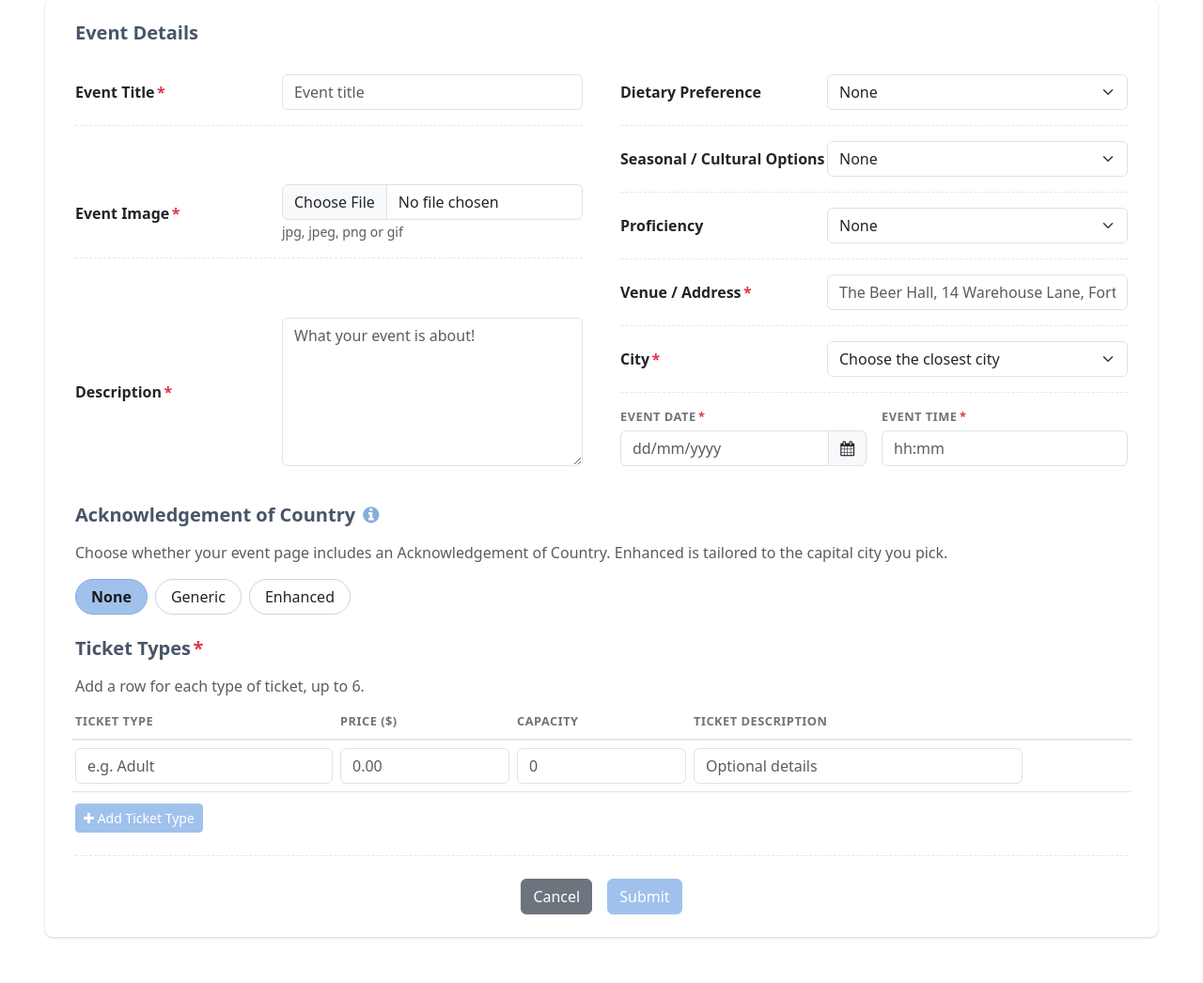
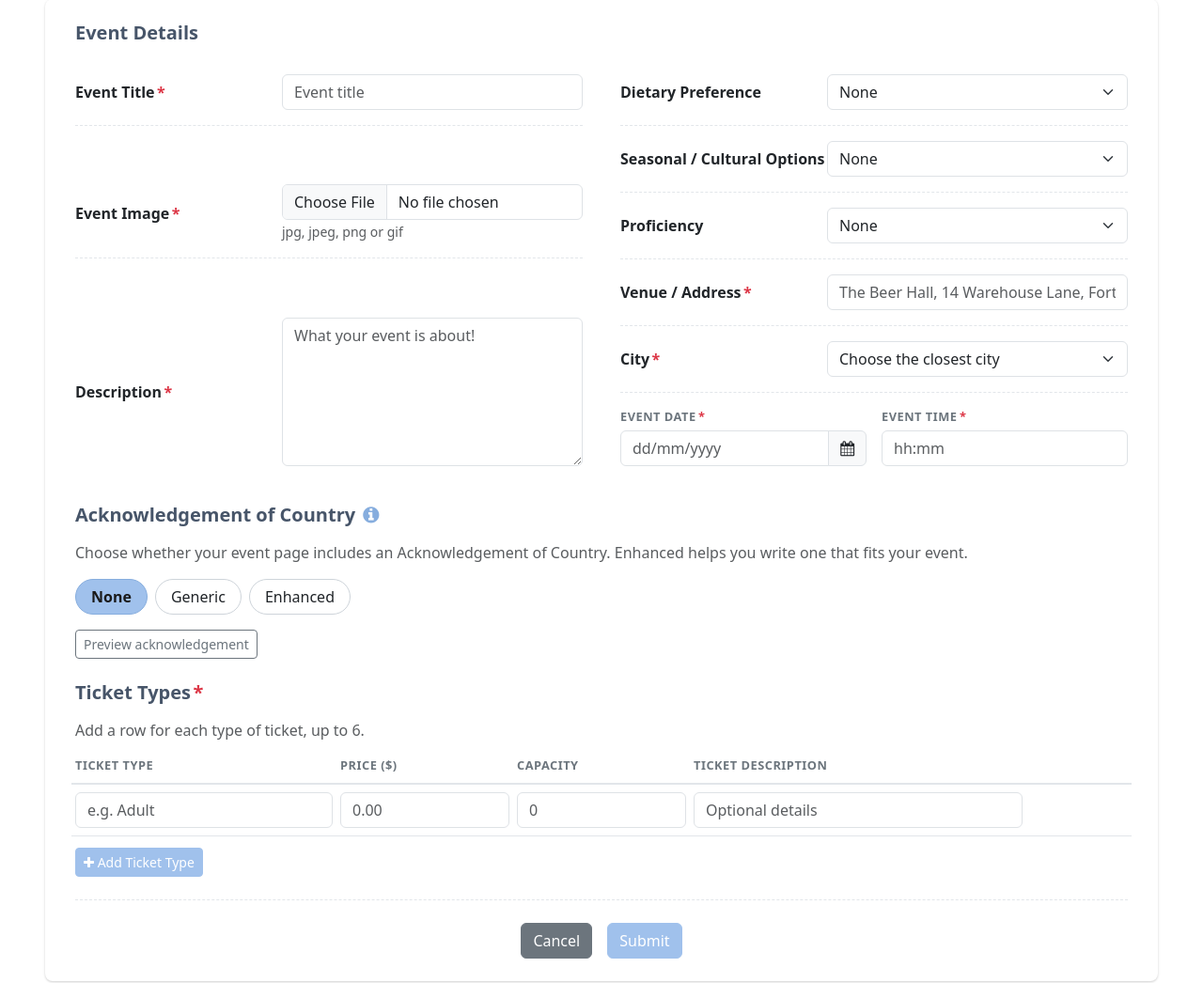
Before and after one commit to ctrl-alt-decay/IAB207-Ryan-Group-5-A2, a Flask app: page /create-event in a window 1280 px wide. Shown: the part 195-1241 px from the top of the page at 94% size. Run offline with Flask 3, Linux system fonts and the light colour scheme; the visitor is signed in with stand-in values (Sample User, id 1); data comes from the database, SQL or seed files in the repository; some libraries are stand-ins or nearby versions.

Commit message:
Turn the Enhanced acknowledgement into a guided builder (#6)
Enhanced no longer shows a fixed paragraph per city. The creator works
through three short steps:
1. Where is the event: each capital shows its Traditional Custodians
   and a source; "Other" links to the AIATSIS map, Whose Country am I
   on? and Know Your Country, and the creator types the custodians in.
2. How the event connects to Country (required).
3. An optional commitment, plus "Pay respects to Elders".
An Avoid box sits beside the steps, and "Preview acknowledgement" shows
the statement the answers give without saving. The event page shows
the statement built from the saved answers.

Saving refuses an empty connection, missing custodians for "Other", and
the word "welcome", since only Traditional Owners give a Welcome to
Country. The answers are stored in four new Event columns, which the
app adds to existing databases on startup.

The custodian names, their sources and the Generic text are still
placeholders, in EventForm.CAPITAL_CUSTODIANS / CUSTODIAN_SOURCES /
GENERIC_ACK_PREVIEW. The tooltip's Welcome to Country wording now
matches Reconciliation Australia: Traditional Owners, or people they've
given permission to.

```diff
--- a/a2_group5/epicurean/forms.py
+++ b/a2_group5/epicurean/forms.py
@@ -1,6 +1,7 @@
 # WTForms classes. Each is validated server-side in its route with
 # validate_on_submit(), which also checks the CSRF token that {{ form.hidden_tag() }}
 # puts into the template. Error messages here are what the user sees.
+import re
 from datetime import date
 
 from flask_wtf import FlaskForm
@@ -140,13 +141,20 @@ class EventForm(FlaskForm):
     PROFICIENCY = ['None', 'Beginner', 'Intermediate', 'Expert', 'Foodie',
                    'Chef', 'Family Friendly']
 
-    # Acknowledgement of Country (#6). Only the choice is saved: the type, plus
-    # the capital city when the type is Enhanced. These preview lines are
-    # PLACEHOLDER wording until the real acknowledgement copy is written.
+    # Acknowledgement of Country (#6). Generic is one fixed statement. Enhanced
+    # is a guided builder: the creator picks where the event is, says how it
+    # connects to Country and (optionally) a commitment, and the statement is
+    # put together from their answers (views.compose_acknowledgement).
     CAPITAL_CITIES = ['Sydney', 'Melbourne', 'Brisbane', 'Perth', 'Adelaide',
                       'Hobart', 'Darwin', 'Canberra', 'Other']
     GENERIC_ACK_PREVIEW = 'GENERIC ACKNOWLEDGEMENT OF COUNTRY PLACEHOLDER TEXT'
-    ENHANCED_ACK_PREVIEW = 'ENHANCED ACKNOWLEDGEMENT OF COUNTRY PLACEHOLDER TEXT for {}'
+    # PLACEHOLDERS - to be filled in from research: each capital's Traditional
+    # Custodians as they should be named in a statement ("the ... people"),
+    # and the source that name came from, so the claim can be checked.
+    CAPITAL_CUSTODIANS = {city: '[{} Traditional Custodians - placeholder]'.format(city)
+                          for city in CAPITAL_CITIES if city != 'Other'}
+    CUSTODIAN_SOURCES = {city: '[source - placeholder]'
+                         for city in CAPITAL_CITIES if city != 'Other'}
 
     title = StringField("Event Title", validators=[
         DataRequired('Enter an event title'), Length(max=150)])
@@ -187,8 +195,18 @@ class EventForm(FlaskForm):
                                       choices=['None', 'Generic', 'Enhanced'])
     # No city is fine unless the type is Enhanced, so the usual "must be one of
     # the choices" check is off and validate_acknowledgement_city does it instead
-    acknowledgement_city = RadioField("Capital City", choices=CAPITAL_CITIES,
+    acknowledgement_city = RadioField("Where is your event?", choices=CAPITAL_CITIES,
                                       validate_choice=False)
+    # The rest of the Enhanced builder. Only used when the type is Enhanced;
+    # the validate_ methods below decide what's required. (No Optional() here:
+    # on an empty field it would skip those validate_ methods too.)
+    acknowledgement_custodians = StringField("Traditional Custodians", validators=[
+        Length(max=255)])
+    acknowledgement_connection = TextAreaField("How does your event connect to Country?",
+                                               validators=[Length(max=600)])
+    acknowledgement_commitment = StringField("A commitment", validators=[
+        Length(max=255)])
+    acknowledgement_elders = BooleanField("Pay respects to Elders", default=True)
 
     ticket_types = FieldList(FormField(TicketTypeForm),
                              min_entries=TICKET_ROWS, max_entries=TICKET_ROWS)
@@ -201,7 +219,36 @@ class EventForm(FlaskForm):
 
     def validate_acknowledgement_city(self, field):
         if self.acknowledgement_type.data == 'Enhanced' and field.data not in self.CAPITAL_CITIES:
-            raise ValidationError('Choose a capital city for the Enhanced acknowledgement')
+            raise ValidationError('Choose where your event is for the Enhanced acknowledgement')
+
+    def _enhanced(self):
+        return self.acknowledgement_type.data == 'Enhanced'
+
+    @staticmethod
+    def _no_welcome(field):
+        # only Traditional Owners (or people they've given permission to) can
+        # give a Welcome to Country, so an Acknowledgement shouldn't "welcome"
+        if field.data and re.search(r'\bwelcom', field.data, re.IGNORECASE):
+            raise ValidationError('Leave out "welcome" - only Traditional Owners can give '
+                                  'a Welcome to Country')
+
+    def validate_acknowledgement_custodians(self, field):
+        if not self._enhanced():
+            return
+        if self.acknowledgement_city.data == 'Other' and not (field.data or '').strip():
+            raise ValidationError("Enter the Traditional Custodians of your event's location")
+        self._no_welcome(field)
+
+    def validate_acknowledgement_connection(self, field):
+        if not self._enhanced():
+            return
+        if not (field.data or '').strip():
+            raise ValidationError('Say how your event connects to Country')
+        self._no_welcome(field)
+
+    def validate_acknowledgement_commitment(self, field):
+        if self._enhanced():
+            self._no_welcome(field)
 
     def validate_ticket_types(self, field):
         rows = [entry.form for entry in field.entries if not entry.form.is_blank()]
--- a/a2_group5/epicurean/templates/listevent.html
+++ b/a2_group5/epicurean/templates/listevent.html
@@ -205,7 +205,7 @@
                radio (see "Acknowledgement of Country" in style.css). That only
                works because each radio input sits directly before its label and
                the blocks it controls - don't wrap the inputs in other elements. #}
-            <div class="ack-heading">
+            <div class="ack-heading scroll-target" id="ackSection">
                 <h2 class="section-heading mb-0" id="ackHeading">Acknowledgement of Country</h2>
                 <div class="info-icon" tabindex="0" role="button"
                     aria-label="About Acknowledgement of Country" aria-describedby="ackInfo">
@@ -219,13 +219,14 @@
                             Australians that reconciliation depends on.</p>
                         <p class="mb-0"><strong>Not a Welcome to Country</strong> Anyone, of any
                             background, can give an Acknowledgement of Country. A Welcome to Country can
-                            only be delivered by a Traditional Owner or Elder of that specific Country,
-                            formally welcoming visitors onto their land.</p>
+                            only be given by Traditional Owners, or Aboriginal and Torres Strait Islander
+                            people they've given permission to, because only Traditional Custodians can
+                            welcome visitors onto their Country.</p>
                     </div>
                 </div>
             </div>
             <p class="text-muted">Choose whether your event page includes an Acknowledgement of
-                Country. Enhanced is tailored to the capital city you pick.</p>
+                Country. Enhanced helps you write one that fits your event.</p>
 
             <div class="ack-picker" role="group" aria-labelledby="ackHeading">
                 {% for choice in form.acknowledgement_type %}
@@ -239,25 +240,97 @@
                     {{ form.GENERIC_ACK_PREVIEW }}
                 </div>
 
-                {# shown when Enhanced is checked. Every city has its own preview,
-                   shown only while that city is checked. #}
+                {# shown when Enhanced is checked: a guided builder. The creator
+                   answers a few short prompts and the statement is put together
+                   from their answers (views.compose_acknowledgement), so it fits
+                   their event rather than being a fixed paragraph. Each city's
+                   box (custodians + source) shows only while that city is checked. #}
                 <fieldset class="ack-enhanced">
-                    <legend class="event-filter-label">{{ form.acknowledgement_city.label.text }}<span
+                    <legend class="event-filter-label">1. {{ form.acknowledgement_city.label.text }}<span
                             class="event-form-required">*</span></legend>
+                    <div class="row g-4">
+                        <div class="col-12 col-lg-8">
                             <div class="ack-picker">
                                 {% for choice in form.acknowledgement_city %}
                                 {{ choice(class="ack-radio") }}
                                 {{ choice.label(class="ack-pill") }}
                                 <div class="ack-preview ack-city-preview">
-                            <span class="event-filter-label">Preview</span>
-                            {{ form.ENHANCED_ACK_PREVIEW.format(choice.data) }}
+                                    {% if choice.data == 'Other' %}
+                                    Find out whose Country your event is on using the
+                                    <a href="https://aiatsis.gov.au/explore/map-indigenous-australia" target="_blank" rel="noopener">AIATSIS Map of Indigenous Australia</a>,
+                                    <a href="https://aiatsis.gov.au/whose-country" target="_blank" rel="noopener">Whose Country am I on?</a>
+                                    and <a href="https://knowyourcountry.org.au/how-to-know-your-country" target="_blank" rel="noopener">Know Your Country</a>,
+                                    or your local council or Aboriginal Land Council. Then enter them below.
+                                    {% else %}
+                                    <span class="event-filter-label">Traditional Custodians</span>
+                                    {{ form.CAPITAL_CUSTODIANS[choice.data] }}
+                                    <small class="d-block text-muted">Source: {{ form.CUSTODIAN_SOURCES[choice.data] }}</small>
+                                    {% endif %}
                                 </div>
                                 {% endfor %}
                             </div>
                             {{ errors(form.acknowledgement_city) }}
+
+                            <label class="event-filter-label mt-3" for="ackCustodians">Traditional Custodians
+                                <span class="text-muted fw-normal">(needed for "Other" - otherwise only to be more specific)</span></label>
+                            {{ form.acknowledgement_custodians(class="form-control" ~ invalid(form.acknowledgement_custodians),
+                                id="ackCustodians", placeholder="Kaurna people") }}
+                            {{ errors(form.acknowledgement_custodians) }}
+
+                            <label class="event-filter-label mt-3" for="ackConnection">2. {{ form.acknowledgement_connection.label.text }}<span
+                                    class="event-form-required">*</span></label>
+                            {{ form.acknowledgement_connection(class="form-control" ~ invalid(form.acknowledgement_connection),
+                                id="ackConnection", rows="3",
+                                placeholder="We cook with native ingredients grown on this land, like finger lime and lemon myrtle.") }}
+                            <small class="text-muted d-block">Think about the ingredients, the river, the seasons, or people
+                                sharing food here for thousands of years.</small>
+                            {{ errors(form.acknowledgement_connection) }}
+
+                            <label class="event-filter-label mt-3" for="ackCommitment">3. {{ form.acknowledgement_commitment.label.text }}
+                                <span class="text-muted fw-normal">(optional)</span></label>
+                            {{ form.acknowledgement_commitment(class="form-control" ~ invalid(form.acknowledgement_commitment),
+                                id="ackCommitment", placeholder="We buy from First Nations suppliers.") }}
+                            {{ errors(form.acknowledgement_commitment) }}
+
+                            <div class="form-check mt-3">
+                                {{ form.acknowledgement_elders(class="form-check-input", id="ackElders") }}
+                                <label class="form-check-label" for="ackElders">{{ form.acknowledgement_elders.label.text }}</label>
+                            </div>
+                        </div>
+
+                        <div class="col-12 col-lg-4">
+                            <div class="alert alert-warning small mb-0" role="note">
+                                <p class="fw-bold mb-2"><i class="fa fa-exclamation-triangle" aria-hidden="true"></i> Avoid</p>
+                                <p class="mb-2">Saying "welcome". Only Traditional Owners, or people they've given
+                                    permission to, give a Welcome to Country.</p>
+                                <p class="mb-2">Vague wording like "the Aboriginal people of this land" when the
+                                    nation can be named.</p>
+                                <p class="mb-2">Treating maps or postcodes as exact. Boundaries can be contested -
+                                    if you're unsure, acknowledge "the Traditional Custodians" rather than guess.</p>
+                                <p class="mb-0">Copy-pasting the same words for every event.</p>
+                            </div>
+                        </div>
+                    </div>
                 </fieldset>
             </div>
             {{ errors(form.acknowledgement_type) }}
+
+            {# "Preview acknowledgement": posts the form back (to this section) so the
+               server can show the statement the answers above would give. Nothing is
+               checked or saved. formnovalidate skips the browser's required checks. #}
+            <div class="mt-3">
+                <button type="submit" name="preview_ack" value="1" class="btn btn-outline-secondary btn-sm"
+                    formaction="{{ request.path }}#ackSection" formnovalidate>Preview acknowledgement</button>
+            </div>
+            {% if ack_preview %}
+            <div class="ack-preview d-block mt-3" role="status">
+                <span class="event-filter-label">Preview - not saved yet</span>
+                {{ ack_preview }}
+                {% if not editing %}
+                <small class="d-block text-muted mt-1">If you'd chosen an image, choose it again before saving.</small>
+                {% endif %}
+            </div>
+            {% endif %}
 
             <!-- ==== Ticket Types ============================== -->
             <h2 class="section-heading mt-4">Ticket Types<span class="event-form-required">*</span></h2>
--- a/a2_group5/epicurean/templates/viewitem.html
+++ b/a2_group5/epicurean/templates/viewitem.html
@@ -129,7 +129,8 @@
 
                 {% if acknowledgement %}
                 <h2 class="section-heading pt-2">Acknowledgement of Country</h2>
-                {# placeholder wording until the real copy is written (#6) #}
+                {# Generic is placeholder wording for now; Enhanced is put together
+                   from the creator's answers (views.compose_acknowledgement, #6) #}
                 <p class="ack-preview d-block">{{ acknowledgement }}</p>
                 {% endif %}
             </div>
--- a/a2_group5/epicurean/views.py
+++ b/a2_group5/epicurean/views.py
@@ -1,4 +1,5 @@
 import os
+import re
 import secrets
 import uuid
 from datetime import date, datetime, timedelta, timezone
@@ -197,6 +198,11 @@ def toggle_like(event_id):
 @login_required
 def create_event():
     form = EventForm()
+    # "Preview acknowledgement" posts the form too, but only to show the
+    # statement its answers would give - nothing is checked or saved
+    if 'preview_ack' in request.form:
+        return render_template('listevent.html', form=form,
+                               ack_preview=_acknowledgement_preview(form))
     if form.validate_on_submit():
         event = Event(owner_id=current_user.id,
                       image_filename=_save_event_image(form.image.data))
@@ -254,6 +260,10 @@ def edit_event(event_id):
             proficiency=event.proficiency or 'None',
             acknowledgement_type=event.acknowledgement_type or 'None',
             acknowledgement_city=event.acknowledgement_city,
+            acknowledgement_custodians=event.acknowledgement_custodians,
+            acknowledgement_connection=event.acknowledgement_connection,
+            acknowledgement_commitment=event.acknowledgement_commitment,
+            acknowledgement_elders=event.acknowledgement_elders,
             ticket_types=[{'included': True, 'ticket_id': t.id, 'name': t.name,
                            'price': t.price, 'capacity': t.capacity,
                            'description': t.description}
@@ -261,6 +271,9 @@ def edit_event(event_id):
     form.original_date = event.event_date
     form.submit.label.text = 'Save Changes'
 
+    if 'preview_ack' in request.form:   # show the statement only - nothing saved
+        return render_template('listevent.html', form=form, event=event,
+                               ack_preview=_acknowledgement_preview(form))
     if form.validate_on_submit():
         problems = _ticket_change_problems(form, event)
         if not problems:
@@ -319,9 +332,16 @@ def _apply_event_details(event, form):
     event.seasonal_cultural = _none_to_null(form.seasonal_cultural.data)
     event.proficiency = _none_to_null(form.proficiency.data)
     event.acknowledgement_type = ack_type
-    # a city left selected before switching away from Enhanced is dropped
-    event.acknowledgement_city = (form.acknowledgement_city.data
-                                  if ack_type == 'Enhanced' else None)
+    # answers left in the Enhanced builder before switching away are dropped
+    enhanced = ack_type == 'Enhanced'
+    event.acknowledgement_city = form.acknowledgement_city.data if enhanced else None
+    event.acknowledgement_custodians = (
+        (form.acknowledgement_custodians.data or '').strip() or None if enhanced else None)
+    event.acknowledgement_connection = (
+        (form.acknowledgement_connection.data or '').strip() or None if enhanced else None)
+    event.acknowledgement_commitment = (
+        (form.acknowledgement_commitment.data or '').strip() or None if enhanced else None)
+    event.acknowledgement_elders = bool(form.acknowledgement_elders.data)
 
 
 def _ticket_rows(form):
@@ -463,14 +483,49 @@ def post_comment(event_id):
     return redirect(comments_section)
 
 
+def compose_acknowledgement(ack_type, city, custodians, connection, commitment, elders):
+    """The Acknowledgement of Country statement for these answers, or None for
+    'None'. Generic is the fixed statement (PLACEHOLDER wording for now).
+    Enhanced is put together from the builder's answers: the Traditional
+    Custodians (typed in, or the chosen capital's), how the event connects to
+    Country, an optional commitment, and respects to Elders."""
+    if ack_type == 'Generic':
+        return EventForm.GENERIC_ACK_PREVIEW
+    if ack_type != 'Enhanced':
+        return None
+    custodians = (custodians or '').strip() or EventForm.CAPITAL_CUSTODIANS.get(city, '')
+    custodians = re.sub(r'^the\s+', '', custodians, flags=re.IGNORECASE)   # "the" is added below
+    if custodians:
+        parts = ['We acknowledge the {}, the Traditional Custodians of the land where this '
+                 'event takes place.'.format(custodians)]
+    else:
+        parts = ['We acknowledge the Traditional Custodians of the land where this event '
+                 'takes place.']
+    for answer in (connection, commitment):
+        answer = (answer or '').strip()
+        if answer:
+            parts.append(answer if answer[-1] in '.!?' else answer + '.')
+    if elders:
+        parts.append('We pay our respects to their Elders past and present.')
+    return ' '.join(parts)
+
+
 def _acknowledgement_statement(event):
-    """The Acknowledgement of Country shown on the event page, or None.
-    PLACEHOLDER wording (from EventForm) until the real copy is written."""
-    if event.acknowledgement_type == 'Generic':
-        return EventForm.GENERIC_ACK_PREVIEW
-    if event.acknowledgement_type == 'Enhanced' and event.acknowledgement_city:
-        return EventForm.ENHANCED_ACK_PREVIEW.format(event.acknowledgement_city)
-    return None
+    """The Acknowledgement of Country shown on the event page, or None."""
+    return compose_acknowledgement(
+        event.acknowledgement_type, event.acknowledgement_city,
+        event.acknowledgement_custodians, event.acknowledgement_connection,
+        event.acknowledgement_commitment, event.acknowledgement_elders)
+
+
+def _acknowledgement_preview(form):
+    """The statement the Create/Edit Event form's current answers would give -
+    for its "Preview acknowledgement" button, which shows it without saving."""
+    statement = compose_acknowledgement(
+        form.acknowledgement_type.data, form.acknowledgement_city.data,
+        form.acknowledgement_custodians.data, form.acknowledgement_connection.data,
+        form.acknowledgement_commitment.data, form.acknowledgement_elders.data)
+    return statement or 'No Acknowledgement of Country will be shown on your event page.'
 
 
 def new_order_number():
```
Also changed, not shown: a2_group5/epicurean/models.py (+10 -2 lines). Lines whose indentation alone changed are shown as unchanged.
